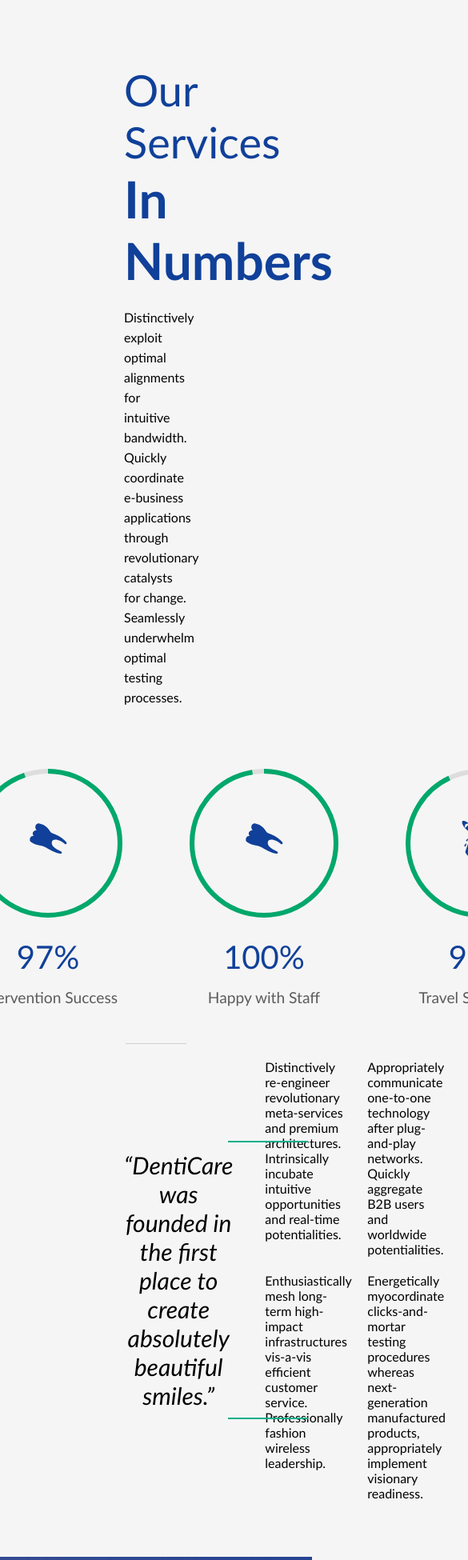
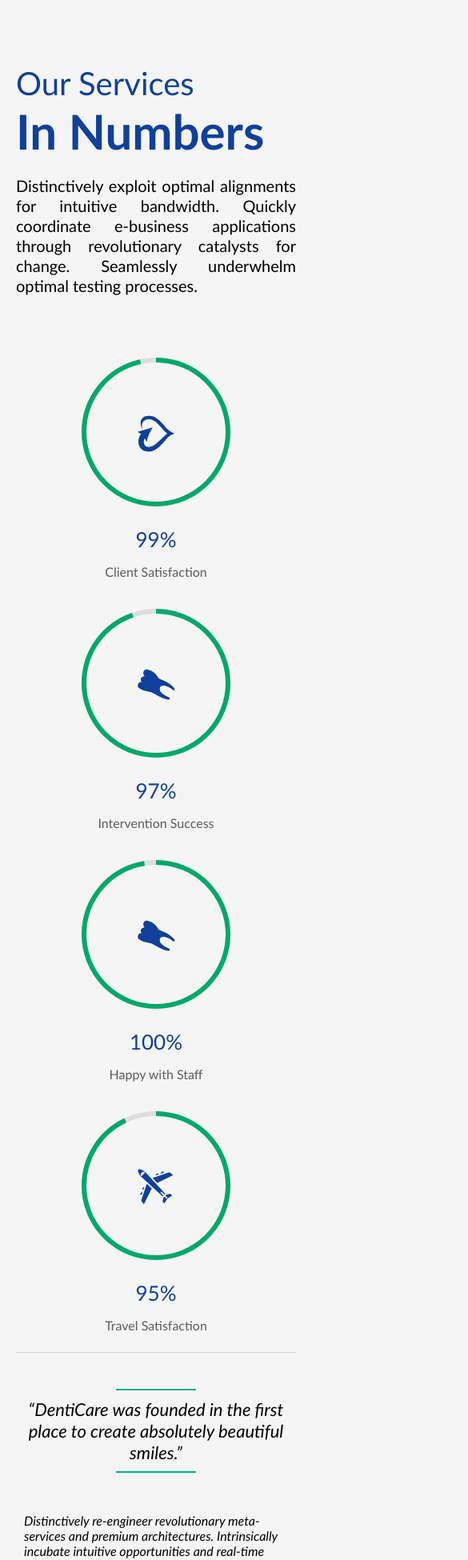
Before and after one commit to KrishKalavadia50/Flexibone, a React (Create React App) app: page /Service_info in a window 390 px wide. Shown: the top 1950 px of the page at 80% size, 585 px wide, since content can reach past the window. Built offline with nearby package versions, Linux system fonts and the light colour scheme; no server answers.

Commit message:
your message about the changes

```diff
--- a/src/App.css
+++ b/src/App.css
@@ -1481,13 +1481,13 @@
   }
 }
 
-@media (max-width: 400px){
-   .testimonials-container{
+@media (max-width: 400px) {
+  .testimonials-container {
     margin-top: 50px;
     position: relative;
   }
 
-   .service-box {
+  .service-box {
     display: flex;
     gap: 15px;
     padding: 10px;
@@ -2002,26 +2002,84 @@
 }
 
 /* Responsive Design */
+@media screen and (max-width: 1024px) {
+  .Flexibone-info-title {
+    font-size: 42px;
+    padding: 0 80px;
+  }
+
+  .Flexibone-info-title .highlight {
+    font-size: 50px;
+  }
+
+  .services-info-title {
+    font-size: 42px;
+    padding: 0 80px;
+  }
+
+  .services-info-title .highlight {
+    font-size: 50px;
+  }
+}
+
 @media screen and (max-width: 768px) {
   .Banner {
     padding: 0 5%;
     height: auto;
   }
 
+  .Flexibone-info-title {
+    flex-direction: column;
+    align-items: flex-start;
+    font-size: 32px;
+    padding: 0 20px;
+    text-align: left;
+    top: 100px;
+    position: relative;
+  }
+
+  .Flexibone-info-title .highlight {
+    font-size: 36px;
+  }
+
+  .line {
+    top: 90px;
+    position: relative;
+    left: 0;
+    width: 95%;
+  }
+
   .Flexibone-content {
+    top: 100px;
+    position: relative;
     flex-direction: column;
     text-align: center;
     gap: 2rem;
+    padding: 0 10px;
   }
 
   .Flexibone-text-section {
-    text-align: center;
+    text-align: justify;
     font-size: 1rem;
     padding: 0;
   }
 
   .Flexibone-image-section img {
     max-width: 100%;
+    height: 100%;
+    top: -53px;
+    position: relative;
+  }
+}
+
+@media screen and (max-width: 480px) {
+  .Flexibone-info-title {
+    font-size: 24px;
+    padding: 0 30px;
+  }
+
+  .Flexibone-info-title .highlight {
+    font-size: 28px;
   }
 }
 
@@ -2267,6 +2325,199 @@
   }
 }
 
+/* ========== RESPONSIVE STYLES ========== */
+
+/* For tablets and small desktops */
+@media (max-width: 1024px) {
+  .services-info-title {
+    font-size: 40px;
+    padding: 0 60px;
+  }
+
+  .services-info-title .highlight {
+    font-size: 48px;
+  }
+
+  .services-paragraph {
+    padding: 0 60px;
+  }
+
+  .service-info-container {
+    padding: 0 60px;
+    flex-direction: column;
+    gap: 40px;
+  }
+
+  .service-info-content-right {
+    grid-template-columns: 1fr;
+    padding: 0 10px;
+    font-style: italic;
+  }
+
+  .callnow-banner {
+    left: auto;
+    margin: 0 30px;
+    padding: 20px;
+    flex-direction: column;
+    align-items: center;
+    text-align: center;
+    gap: 20px;
+    height: auto;
+  }
+
+  .callnow-button {
+    font-size: 18px;
+    padding: 14px 16px;
+  }
+
+  .phone-number {
+    font-size: 30px;
+  }
+}
+
+/* For mobile devices */
+@media (max-width: 768px) {
+  .services-info-title {
+    font-size: 28px;
+    padding: 0 20px;
+    text-align: center;
+  }
+
+  .services-info-title .highlight {
+    font-size: 36px;
+    text-align: center;
+  }
+
+  .services-paragraph {
+    padding: 0 20px;
+    text-align: justify;
+    font-size: 20px;
+  }
+
+  .circle-container {
+    flex-direction: column;
+    gap: 40px;
+  }
+
+  .circle {
+    height: auto;
+  }
+
+  .services-info-icon {
+    font-size: 50px;
+    height: 100px;
+    left: 125px;
+  }
+
+  .percentage {
+    font-size: 32px;
+  }
+
+  .servicename {
+    font-size: 18px;
+  }
+
+  .line-two {
+    left: 20px;
+    width: calc(100% - 40px);
+    margin-top: 20rem;
+  }
+
+  .service-info-container {
+    flex-direction: column;
+    padding: 0 20px;
+    top: 10rem;
+  }
+
+  .service-info-content-left {
+    font-size: 22px;
+    margin-right: 0;
+  }
+
+  .separator {
+    left: 50%;
+    transform: translateX(-50%);
+  }
+
+  .callnow-banner {
+    flex-direction: column;
+    align-items: center;
+    padding: 20px;
+    height: auto;
+    left: 0;
+    top: 40rem;
+    margin: 0 10px;
+  }
+
+  .callnow-text {
+    font-size: 20px;
+  }
+
+  .phone-number {
+    font-size: 28px;
+  }
+
+  .callnow-button {
+    font-size: 16px;
+    padding: 12px 14px;
+  }
+  .line-two {
+    top: 970px;
+  }
+}
+
+/* For small phones */
+@media (max-width: 480px) {
+  .services-info-title {
+    font-size: 40px;
+    text-align: left;
+  }
+
+  .services-info-title .highlight {
+    font-size: 60px;
+    text-align: left;
+  }
+
+  .percentage {
+    font-size: 26px;
+  }
+
+  .servicename {
+    font-size: 16px;
+  }
+
+  .callnow-text {
+    font-size: 18px;
+  }
+
+  .phone-number {
+    font-size: 24px;
+  }
+
+  .callnow-button {
+    font-size: 14px;
+    padding: 10px 12px;
+  }
+}
+
+@media screen and (max-width: 768px) {
+  .slide-wrapper {
+    flex-direction: column;
+    width: 100vw;
+  }
+
+  .service-box2 {
+    width: 90vw !important;
+    margin: auto;
+    margin-top: 80px;
+    justify-content: center;
+  }
+
+  .slider-track {
+    flex-direction: row;
+  }
+}
+
 .testimonials-wrapper {
   width: 90vw;
 }
--- a/src/Components/Flexibone_info.jsx
+++ b/src/Components/Flexibone_info.jsx
@@ -10,11 +10,10 @@
 } from "react-icons/gi";
 import Nav from "./Nav";
 import Service_info from "./Services_info";
-import { useEffect, useRef, useState } from "react";
+import { useEffect, useState } from "react";
 
 function Flexibone_info() {
-
-  const servicesDataGroup1 = [
+  const servicesData = [
     {
       title: "Knee Arthroscopy",
       description: "Minimally invasive knee joint treatment.",
@@ -24,7 +23,7 @@
     {
       title: "Shoulder Arthroscopy",
       description: "Keyhole surgery for shoulder issues.",
-      icon: <GiShoulderArmor className="siconb" />,
+      icon: <GiShoulderArmor className="sicon" />,
       isBlue: true,
     },
     {
@@ -36,12 +35,9 @@
     {
       title: "Total Knee Replacement",
       description: "Surgical knee joint replacement.",
-      icon: <GiKneeCap className="siconb" />,
+      icon: <GiKneeCap className="sicon" />,
       isBlue: true,
     },
-  ];
-
-  const servicesDataGroup2 = [
     {
       title: "Complex Trauma Surgery",
       description: "Advanced treatment for severe injuries.",
@@ -51,7 +47,7 @@
     {
       title: "Hemi Replacement",
       description: "Partial joint replacement surgery.",
-      icon: <GiBrokenBone className="siconb" />,
+      icon: <GiBrokenBone className="sicon" />,
       isBlue: true,
     },
     {
@@ -63,26 +59,39 @@
     {
       title: "Elbow Replacement",
       description: "Artificial implant for elbow joint.",
-      icon: <GiArm className="siconb" />,
+      icon: <GiArm className="sicon" />,
       isBlue: true,
     },
   ];
 
   const [currentIndex, setCurrentIndex] = useState(0);
-  const totalSlides = 4;
+  const [isMobile, setIsMobile] = useState(window.innerWidth <= 768);
+
+  const itemsPerSlide = isMobile ? 1 : 4;
+  const groupedData = [];
+
+  for (let i = 0; i < servicesData.length; i += itemsPerSlide) {
+    groupedData.push(servicesData.slice(i, i + itemsPerSlide));
+  }
 
   useEffect(() => {
+    const handleResize = () => setIsMobile(window.innerWidth <= 768);
+    window.addEventListener("resize", handleResize);
+    return () => window.removeEventListener("resize", handleResize);
+  }, []);
+
+  useEffect(() => {
+    const totalSlides = groupedData.length;
     const interval = setInterval(() => {
       setCurrentIndex((prevIndex) => (prevIndex + 1) % totalSlides);
-    }, 3000);
-
+    }, 4000);
     return () => clearInterval(interval);
-  }, []);
+  }, [groupedData]);
 
   return (
     <div>
       <Nav />
-      <section className="Banner" style={{ gap: "20px" }}>
+      <section className="Banner" style={{ gap: "20px", height: "120vh" }}>
         <div className="overlay"></div>
         <h2 className="Flexibone-info-title">
           We'd Love To <span className="highlight">See You Smile</span>
@@ -105,19 +114,30 @@
             </p>
           </div>
           <div className="Flexibone-image-section">
-            <img src="/img/Banner_2.png" />
+            <img src="/img/Banner_2.png" alt="Flexibone visual" />
           </div>
         </div>
 
-        <div style={{ zIndex: "100", width: "80vw", overflow: "hidden", marginTop: "30px" }}>
-
-          <div className="slider-track" style={{
+        {/* Auto Scrolling Slider */}
+        <div style={{ zIndex: 100, width: "90vw", overflow: "hidden", marginTop: "30px" }}>
+          <div
+            className="slider-track"
+            style={{
+              display: "flex",
               transition: "transform 0.5s ease-in-out",
-              transform: `translateX(-${currentIndex * 80}vw)`,
-            }}>
-            {[...servicesDataGroup1, ...servicesDataGroup2,...servicesDataGroup1, ...servicesDataGroup2].map((service, index) => (
-              <div className="service-box2" style={{ width: "20vw" }} key={index}>
-                <div className={service.isBlue ? "service-icon-blue" : "service-icon"}>
+              transform: `translateX(-${currentIndex * 90}vw)`,
+              width: `${groupedData.length * 90}vw`,
+            }}
+          >
+            {groupedData.map((group, index) => (
+              <div key={index} className="slide-wrapper" style={{ display: "flex", gap: "20px" }}>
+                {group.map((service, i) => (
+                  <div
+                    className="service-box2"
+                    style={{ width: isMobile ? "100%" : "22vw" }}
+                    key={i}
+                  >
+                    <div className={service.isBlue ? "service-icon" : "service-icon"}>
                       {service.icon}
                     </div>
                     <div className="service-text">
@@ -127,12 +147,13 @@
                   </div>
                 ))}
               </div>
+            ))}
+          </div>
+        </div>
+      </section>
 
+      <Service_info />
     </div>
-
-      </section >
-      <Service_info />
-    </div >
   );
 }
 
```
Lines whose indentation alone changed are shown as unchanged.
